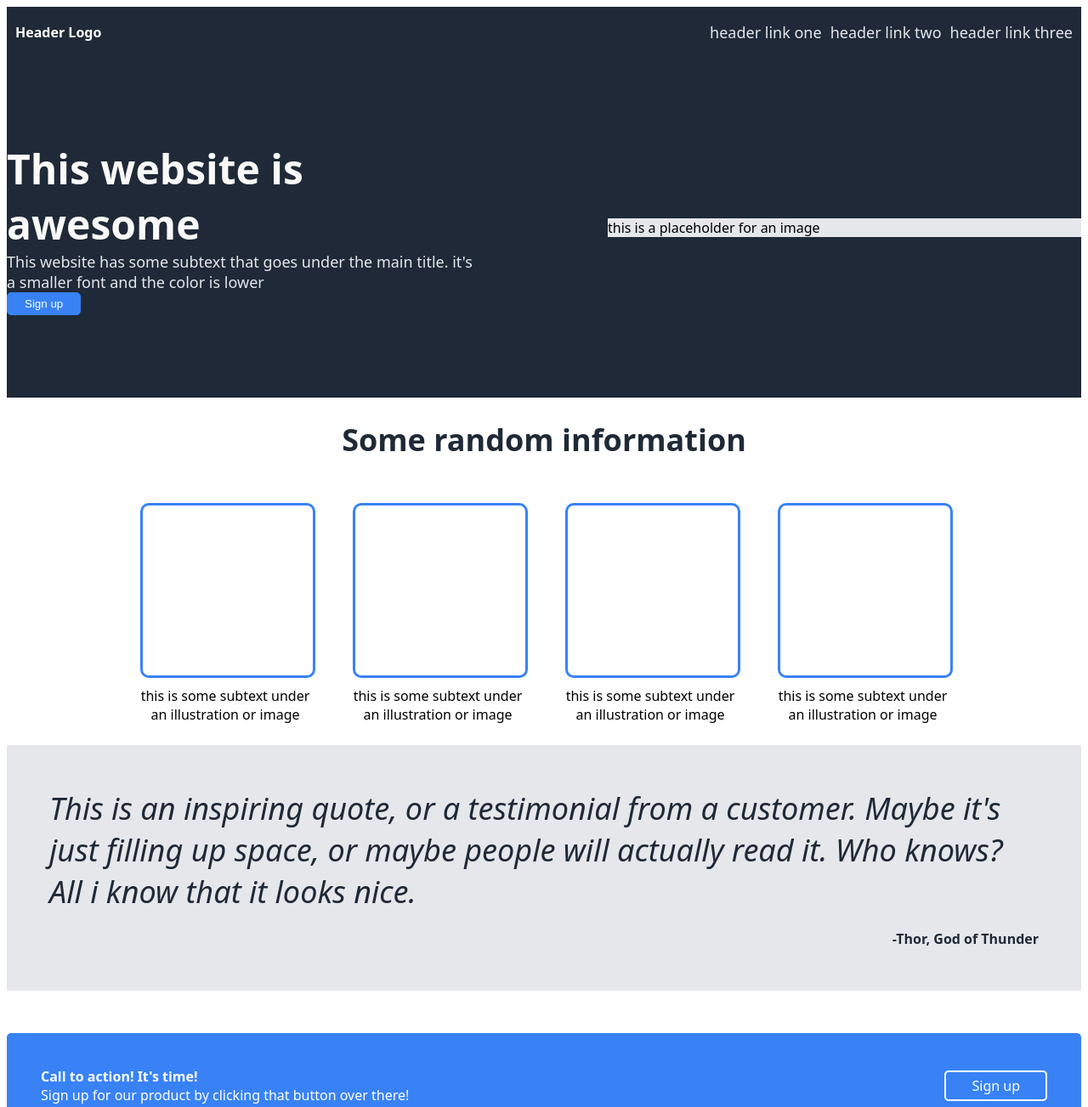
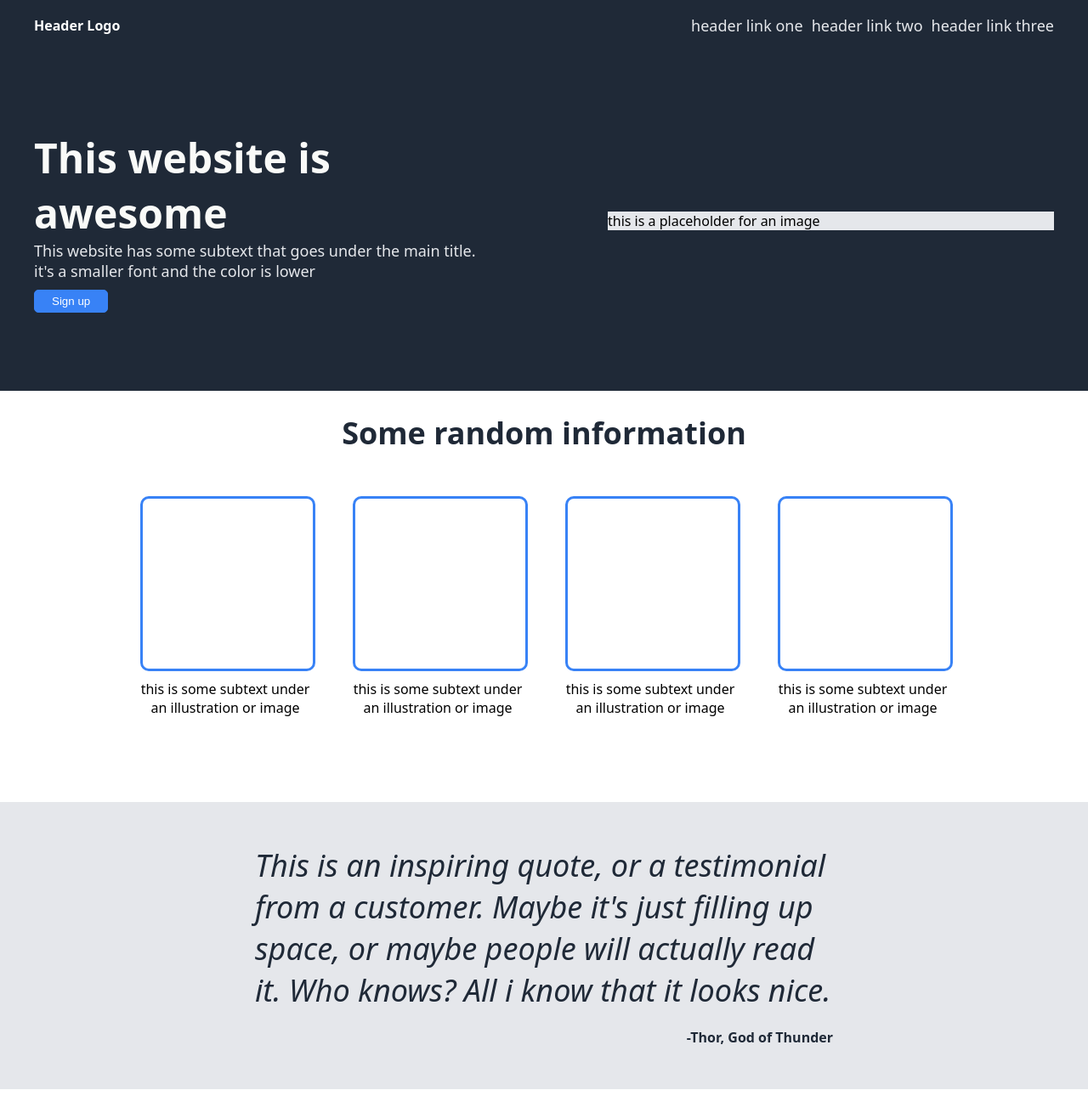
Before and after one commit to finesse-21/odin-landing-page, a plain HTML site: page index.html in a window 1280 px wide. Shown: the top 1303 px of the page at 85% size. Drawn offline with Linux system fonts and the light colour scheme.

Commit message:
fix paddings

```diff
--- a/style.css
+++ b/style.css
@@ -5,6 +5,7 @@ body
     flex-direction: column;
     align-items: center;
     justify-content: center;
+    margin: 0;
 }
 
 .nav {
@@ -27,15 +28,15 @@ ul {
 .nav-links {
     display: flex;
     gap: 10px;
-    margin-right: 10px;
     font-size: 18px;
+    margin-right: 40px;
 }
 
 .nav-logo {
     display: flex;
     align-items: center;
     justify-content: center;
-    margin-left: 10px;
+    margin-left: 40px;
     font-weight: 600;
 }
 
@@ -58,6 +59,7 @@ ul {
 .advert-subtext {
     color: #E5E7EB;
     font-size: 18px;
+    margin-bottom: 10px;
 }
 
 .advert-button{
@@ -71,17 +73,18 @@ ul {
 .advert-image {
     background-color: #E5E7EB;
     flex: 1;
-
+    margin-right: 40px;
 }
 .advert-signup {
     flex: 1;
+    margin-left: 40px;
 }
 
 .info {
     display: flex;
     flex-direction: column;
     align-items: center;
-    padding: 25px;
+    padding: 25px 25px 100px 25px;
 }
 
 .info-header {
@@ -115,7 +118,7 @@ ul {
     display: flex;
     flex-direction: column;
     color: #1F2937;
-    padding: 50px;
+    padding: 50px 300px;
 }
 
 .quote-text {
@@ -139,7 +142,7 @@ ul {
     align-items: center;
     border-radius: 5px;
     color: #fff;
-    padding: 40px;
+    padding: 40px 250px;
     gap: 50px;
 }
 
```
